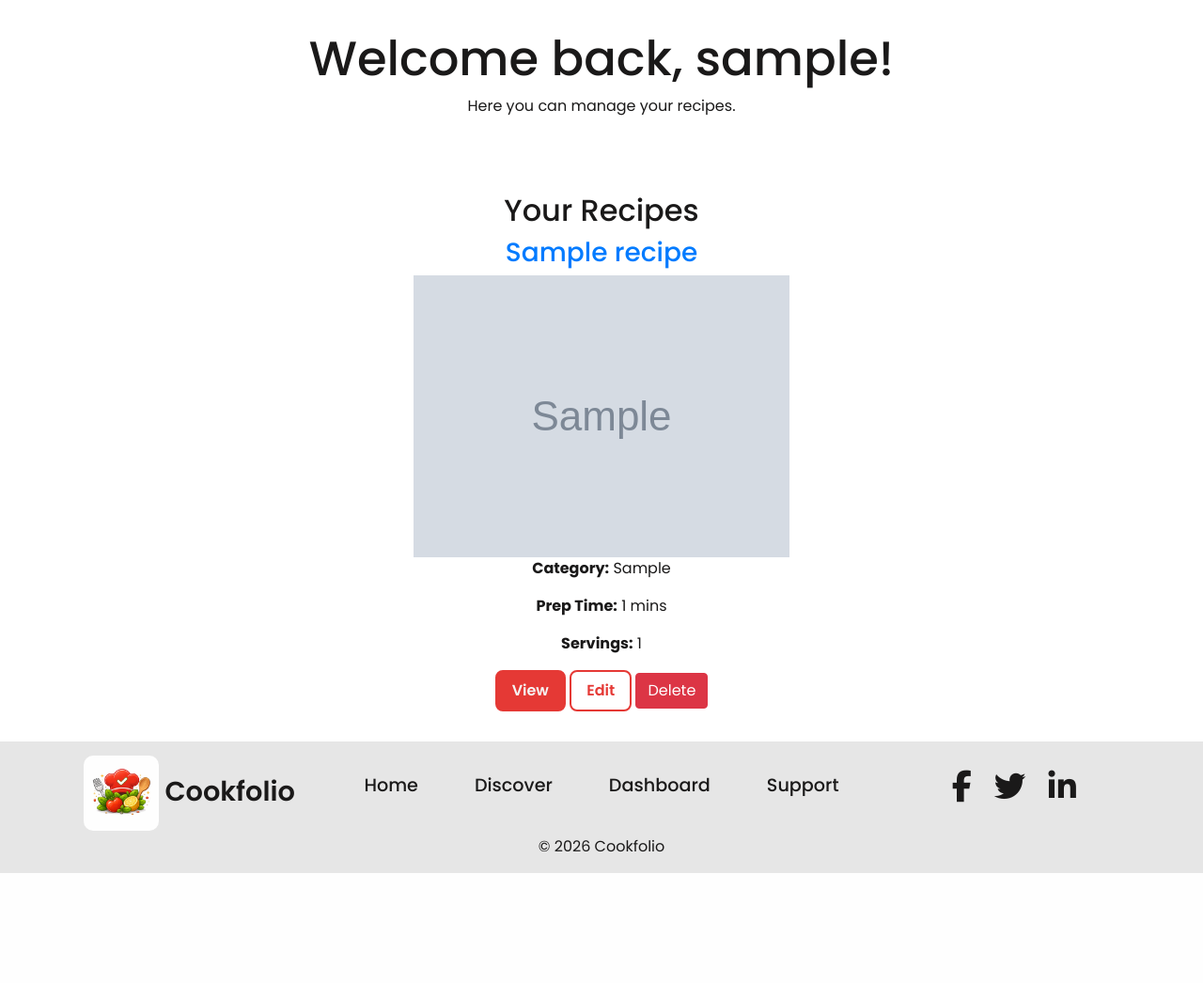
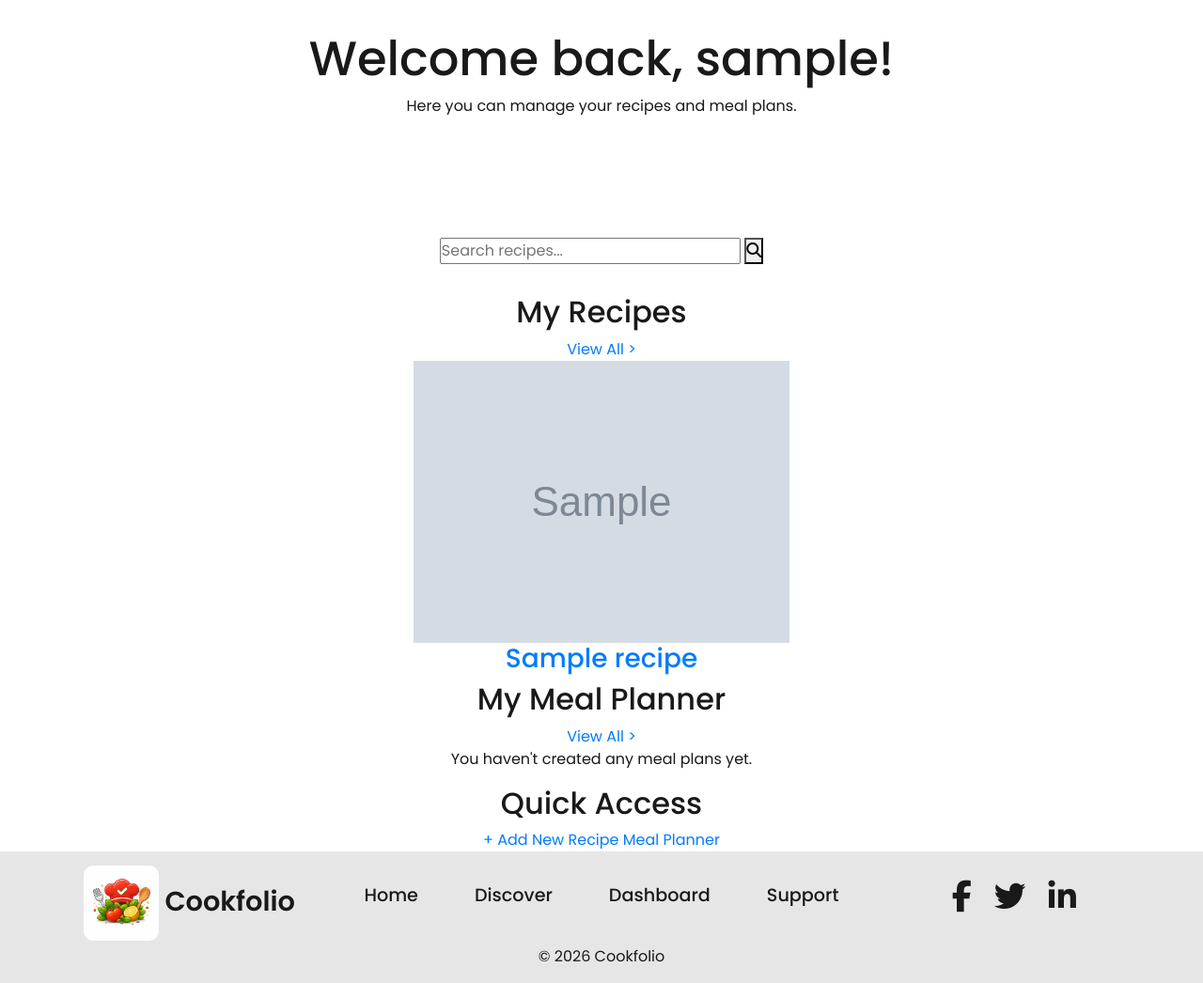
Before and after one commit to silviyahristova/cookfolio, a Flask app: page /dashboard in a window 1280 px wide. Shown: the part 83-1129 px from the top of the page at 94% size. Before the commit the page ends 1012 px from the top, so only its background shows below. Run offline with Flask 3, Linux system fonts and the light colour scheme; a user stored in the database is signed in; tables that the repository leaves empty hold one stand-in row (values such as "Sample post"); grey boxes marked "Sample" are stand-in pictures; some libraries are stand-ins or nearby versions.

Commit message:
feat: add dashboard structure with recipes, quick access and meal planner placeholder, and condition for empty dashboard

```diff
--- a/app/templates/dashboard.html
+++ b/app/templates/dashboard.html
@@ -5,49 +5,9 @@
 {% block content %}
 <section class="dashboard-section">
     <div class="dashboard-container">
-        {% if recipes or meal_plans %}
-        <div class="dashboard-left">
-            <div class="dashboard-welcome-text">
-                <h1>Welcome back, {{ current_user.username }}!</h1>
-                <p>Here you can manage your recipes.</p>
-            </div>
-            <div class="dashboard-recipes">
-                <h2>Your Recipes</h2>
-                <div class="recipe-grid">
-                    {% for recipe in recipes %}
-                    <div class="recipe-card">
-                        <a href="{{ url_for('main.view_recipe', recipe_id=recipe.id) }}">
-                            <h3>{{ recipe.title }}</h3>
 
-                            {% if recipe.image_filename %}
-                            <picture>
-                                <source srcset="{{ url_for('static', filename='uploads/' ~ recipe.image_filename) }}" type="image/webp">
-                                <source srcset="{{ url_for('static', filename='uploads/' ~ recipe.image_filename) }}" type="image/png">
-                                <img src="{{ url_for('static', filename='uploads/' ~ recipe.image_filename) }}" alt="{{ recipe.title }} Image" class="recipe-card-image">
-                            </picture>
-                            {% endif %}
-                        </a>
-
-                        <p><strong>Category:</strong> {{ recipe.category }}</p>
-                        <p><strong>Prep Time:</strong> {{ recipe.prep_time }} mins</p>
-                        <p><strong>Servings:</strong> {{ recipe.servings }}</p>
-                        <div class="recipe-actions">
-                            <a href="{{ url_for('main.view_recipe', recipe_id=recipe.id) }}" class="btn btn-primary">View</a>
-                            <a href="{{ url_for('main.edit_recipe', recipe_id=recipe.id) }}" class="btn btn-secondary">Edit</a>
-                            <form action="{{ url_for('main.delete_recipe', recipe_id=recipe.id) }}" method="POST" onsubmit="return confirm('Are you sure you want to delete this recipe?');" style="display:inline;">
-                                <button type="submit" class="btn btn-danger">Delete</button>
-                            </form>
-                        </div>
-                    </div>
-                    {% endfor %}
-                </div>
-            </div>
-        </div>
-        <div class="dashboard-right">
-            <!--meal plan grid-->
-        </div>
-
-        {% else %}
+        <!-- Empty Dashboard Content -->
+        {% if not recipes and not meal_plans %}
             <div class="dashboard-content">
                 <div class="dashboard-left">
                     <div class="dashboard-welcome-text">
@@ -78,7 +38,94 @@
                     </div>
                 </div>
             </div>
+
+        {% else %}
+
+            <!-- Dashboard Content -->
+            <div class="dashboard-welcome-text">
+                <h1>Welcome back, {{ current_user.username }}!</h1>
+                <p>Here you can manage your recipes and meal plans.</p>
+            </div>
+
+            <!--search bar-->
+            <div class="dashboard-search">
+                <form action="{{ url_for('main.search') }}" method="GET" class="dashboard-search-form">
+                    <input type="text" name="search" placeholder="Search recipes..." value="{{ request.args.get('search', '') }}" class="dashboard-search-input">
+                    <button type="submit" class="dashboard-search-button" aria-label="Search recipes">
+                        <i class="fa-solid fa-magnifying-glass"></i>
+                    </button>
+                </form>
+            </div>
+
+            <div class="dashboard-main-grid">
+
+                <!--show latest recipe and view all recipe link-->
+                <div class="dasboard-card recipes-card">
+                    <div class="dashboard-section-header">
+                        <h2>My Recipes</h2>
+                        <a href="{{ url_for('main.my_recipes') }}" class="card-link">View All &gt;</a>
+                    </div>
+
+                    {% if recipes %}
+                        <div class="recipe-grid">
+                            {% for recipe in recipes [:3] %}
+                                <article class="recipe-card">
+                                    <a href="{{ url_for('main.view_recipe', recipe_id=recipe.id) }}" class="recipe-card-link">
+                                        <div class="recipe-card-image-container">
+                                            {% if recipe.image_filename %}
+                                                <img src="{{ url_for('static', filename='uploads/' ~ recipe.image_filename) }}" alt="{{ recipe.title }} Image" class="recipe-card-image">
+                                            {% else %}
+                                                <div class="recipe-card-placeholder">
+                                                    <span>No image</span>
+                                                </div>
                                             {% endif %}
+                                        </div>
+                                        <h3>{{ recipe.title }}</h3>
+                                    </a>
+                                </article>
+                            {% endfor %}
+                        </div>
+
+                    {% else %}
+                        <div class="no-recipes">
+                            <p class="no-recipes-text">You haven't added any recipes yet.</p>
+                            <a href="{{ url_for('main.add_recipe') }}" class="btn btn-success">+ Add Your First Recipe</a>
+                        </div>
+                    {% endif %}
+                </div>
+
+                <!--meal planner-->
+                <div class="dasboard-card recipes-card">
+                    <div class="dashboard-section-header">
+                        <h2>My Meal Planner</h2>
+                        <a href="{{ url_for('main.meal_plans') }}" class="card-link">View All &gt;</a>
+                    </div>
+                    {% if meal_plans %}
+                        <div class="meal-plan-grid">
+                            <!-- meal plan cards will be displayed here -->
+                        </div>
+
+                    {% else %}
+                        <div class="no-meal-plans">
+                            <p>You haven't created any meal plans yet.</p>
+                        </div>
+                    {% endif %}
+                </div>
+
+                <!--quick access-->
+                <div class="dasboard-card recipes-card">
+                    <div class="dashboard-section-header">
+                        <h2>Quick Access</h2>
+                    </div>
+                    <div class="quick-access-grid">
+                        <a href="{{ url_for('main.add_recipe') }}" class="quick-access-link">+ Add New Recipe</a>
+                        <a href="{{ url_for('main.meal_plans') }}" class="quick-access-link">Meal Planner</a>
+                    </div>
+                </div>
+
+            </div>
+        {% endif %}
+
     </div>
 </section>
 {% endblock %}
```
Lines whose indentation alone changed are shown as unchanged.
